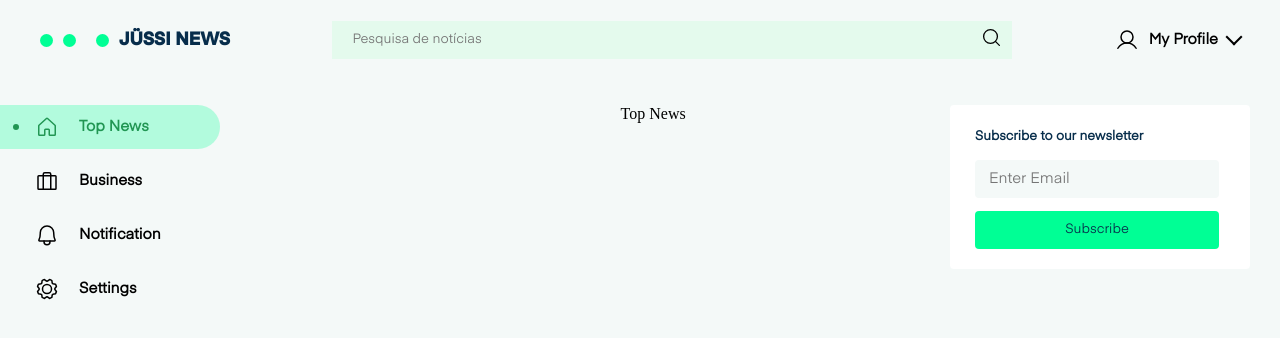
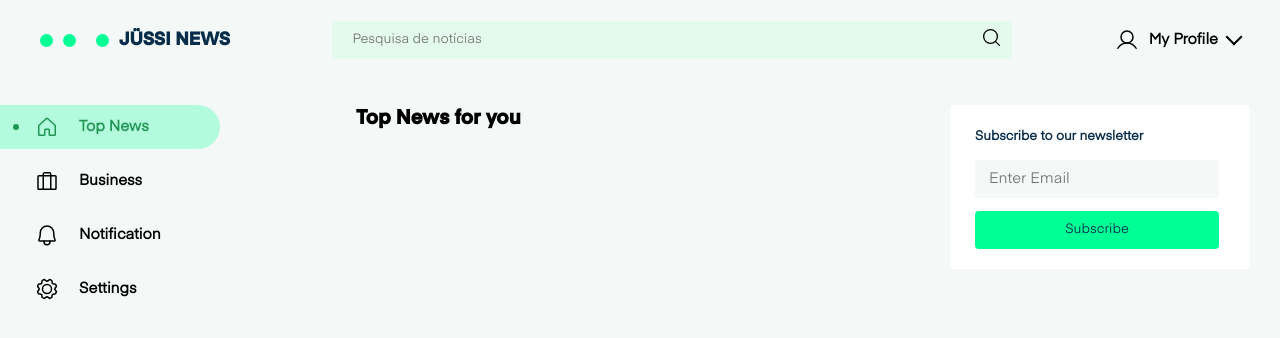
Before and after one commit to LipeMachado/jussiNews, a React (Vite) app: page / in a window 1280 px wide. Shown: the top 338 px of the page. Built offline with nearby package versions, Linux system fonts and the light colour scheme.

Commit message:
Top News

```diff
--- a/src/Sections/MenuPageSections/TopNews/index.jsx
+++ b/src/Sections/MenuPageSections/TopNews/index.jsx
@@ -1,12 +1,13 @@
 import React from 'react';
 import {
-    TopNewsContainerSection
+    TopNewsContainerSection,
+    TopNewsTitleH1
 } from './style.jsx';
 
 export function TopNews() {
     return (
         <TopNewsContainerSection>
-            Top News
+            <TopNewsTitleH1>Top News for you</TopNewsTitleH1>
         </TopNewsContainerSection>
     );
 }
--- a/src/Sections/MenuPageSections/TopNews/style.jsx
+++ b/src/Sections/MenuPageSections/TopNews/style.jsx
@@ -2,5 +2,9 @@ import styled from 'styled-components';
 
 export const TopNewsContainerSection = styled.section`
     display: flex;
-    justify-content: center;
 `;
+
+export const TopNewsTitleH1 = styled.h1`
+    font-family: EinaBold;
+    font-size: 20px;
+`;
```
